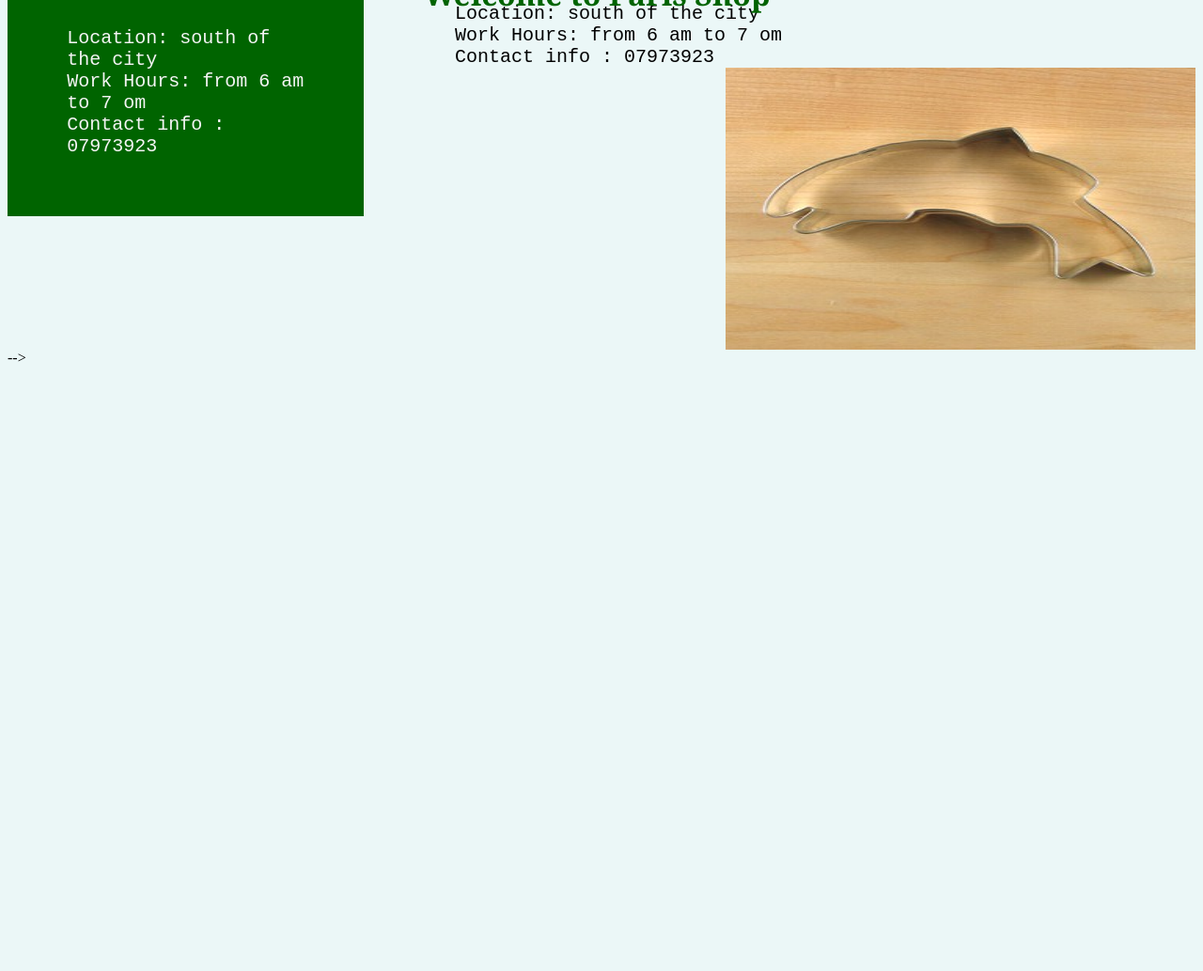
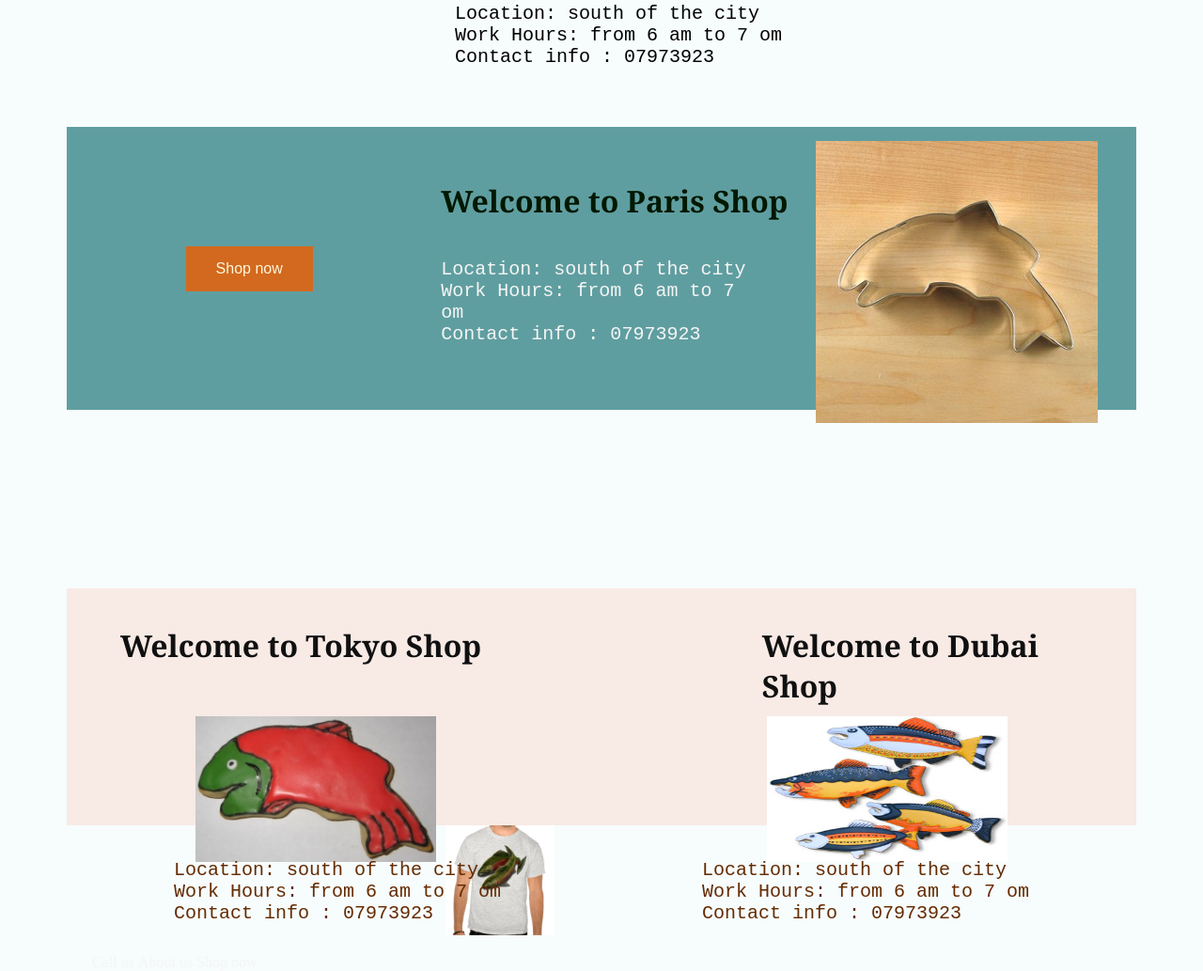
Before and after one commit to HaninHaidrah/cookie-stand, a plain HTML site: page index.html in a window 1280 px wide. Shown: the part 737-1770 px from the top of the page at 94% size. Before the commit the page ends 1135 px from the top, so only its background shows below. Drawn offline with Linux system fonts and the light colour scheme.

Commit message:
style img

```diff
--- a/css/style.css
+++ b/css/style.css
@@ -16,17 +16,10 @@ table,tr,th,td {
 
   margin-right: 50px;
   margin-left: 50px;
-          /* background-color:rgb(160, 147, 125); */
  font-family: 'Times New Roman', Times, serif;
-         height: 200px;;
+ height: 200px;
 
 }
-
-
-
-
-
-
 
 #div1{
 padding: 20px;
@@ -36,6 +29,7 @@ background-color: cornsilk;
 width: 100%;
 position: relative;
 }
+
 #div1 span ul li{
 display: inline-block;
 margin-left: 60px;
@@ -49,6 +43,7 @@ position: relative;
     bottom: 5%;
     right: 93%;
 }
+
 #div2{
 
 background-color: darkgreen;
@@ -59,6 +54,7 @@ width: 100%;
 position: relative;
 
 }
+
 #div2 span ul li{
     display:inline-block;
     margin: 0;
@@ -85,7 +81,7 @@ position: relative;
   }
 
   body{
-      background-color: rgb(235, 247, 247);
+      background-color: rgb(247, 252, 252);
   }
   #firstdiv{
       position: relative;
@@ -93,11 +89,6 @@ position: relative;
 
   #firstdiv img{
 
-
-    /* position: absolute;
-    right: 50%;
-    left: 55%;
-    bottom: 20%; */
     height: 140%;
     width: 30%;
     top:71%;
@@ -141,11 +132,6 @@ main div h2{
 
 #firstdiv1 img{
 
-
-  /* position: absolute;
-  right: 50%;
-  left: 55%;
-  bottom: 20%; */
   height: 140%;
   width: 30%;
   top:71%;
@@ -185,35 +171,33 @@ main #seconddiv p {
 
  main section{
   position: relative;
+  background-color: cadetblue;
+  padding: 10%;
+  margin-top: 15%;
+  margin-left: 5%;
+  margin-right: 5%;
 }
 
 
 #firstdiv2{
-    position: relative;
+    position: absolute;
+    top: 5%;
+    bottom: 70%;
+    left: 70%;
+    margin-bottom: 5%;
+
 }
-
-#firstdiv2 img{
-  height:300px;
-  width: 500px;
-  top:10%;
-  bottom: 70%;
-  margin-left: 70%;
-  margin-top: 10%;
-  float: right;
-}
-
-
-
 
 main #thirddiv h2{
 
   position: absolute;
-  top: 120%;
-  bottom: 5%;
+  top: 10%;
+  bottom: 50%;
   left: 35%;
   right: 0%;
-  color: darkgreen;
+  color: rgb(1, 24, 1);
   font-family: Cambria, Cochin, Georgia, Times, 'Times New Roman', serif;
+
 }
 
 
@@ -222,26 +206,108 @@ main div h2{
 }
 main #thirddiv p {
    position: absolute;
-   top: 150%;
-   right: 70%;
+   top: 40%;
+   left: 35%;
    font-family: monospace;
    font-size: 20px;
-   background-color: darkgreen;
+   /* background-color: rgb(165, 189, 165); */
    color: whitesmoke;
-   padding: 5%;
-}
-
-#sec2{
-position: relative;
-background-color: burlywood;
-margin:3%;
+   /* padding: 5%; */
 
 }
 
-#firstdiv3{
+button{
+  background-color: chocolate;
+  border: none;
+  color: cornsilk;
+  padding: 15px 32px;
+  text-align: center;
+  text-decoration: none;
+  display: inline-block;
+font-size: 16px;
+cursor: pointer;
+}
+
+
+
+main #sec2{
+  position: relative;
+  background-color: rgb(248, 234, 229);
+}
+
+#right{
+
+  float: right;
+
+}
+#right img{
+
+  padding: 10px;
+
+}
+
+#right p{
+  top: 105%;
+  right: 8%;
+  color:rgb(100, 43, 2);
+  /* background-color:cornsilk; */
+  padding: 2%;
+  margin-top: 0%;
+}
+main #right h2{
+
   position: absolute;
-  right: 30%;
-  top: 30%;
-  left: 60%;
-  bottom: 40%;
+  bottom: 90%;
+  top: 5%;
+  right: 15%;
+  left: 5%;
+  color:rgb(16, 16, 17);
+  font-family: Cambria, Cochin, Georgia, Times, 'Times New Roman', serif;
+
 }
+
+
+#left{
+
+  float: left;
+}
+
+#left img{
+
+  padding: 10px;
+  width: 276px;
+  height: 175px;
+}
+
+#left p{
+  top: 105%;
+  left: 8%;
+  color:rgb(100, 43, 2);
+  /* background-color:cornsilk; */
+  padding: 2%;
+  margin-top: 0%;
+
+}
+main #left h2{
+
+  position: absolute;
+  bottom: 90%;
+  top: 5%;
+  left: 65%;
+  right: 5%;
+  color:rgb(16, 16, 17);
+  font-family: Cambria, Cochin, Georgia, Times, 'Times New Roman', serif;
+}
+
+footer{
+  margin-right: 50px;
+  margin-left: 50px;
+ font-family: 'Times New Roman', Times, serif;
+ height: 100px;
+
+}
+footer #div3 span ul li{
+  display:inline-block;
+  /* margin-left: 250px; */
+  color: whitesmoke;
+}
--- a/index.html
+++ b/index.html
@@ -81,53 +81,62 @@
                     Work Hours: from 6 am to 7 om <br>
                     Contact info : 07973923
                 </p>
+                <button>Shop now</button>
             </div>
-        <!-- </section>
+        </section>
+
         <section id="sec2">
+            <div id="right">
+
+                <img src="img/fish.jpg" width="276px" height="175px">
+                <h2>Welcome to Tokyo Shop</h2>
+                <p> Location: south of the city <br>
+                    Work Hours: from 6 am to 7 om <br>
+                    Contact info : 07973923
+                </p>
 
 
+            </div>
 
+            <div id="left">
 
-                <img src="img/fish.jpg">
-
-
-            <div id="fourthdiv">
+                <img src="img/frosted-cookie.jpg">
                 <h2>Welcome to Dubai Shop</h2>
                 <p> Location: south of the city <br>
                     Work Hours: from 6 am to 7 om <br>
                     Contact info : 07973923
                 </p>
-            </div> -->
 
 
-            <!-- <div id="firstdiv4"> -->
-
-                <!-- <img src="img/frosted-cookie.jpg">
             </div>
 
-            <div id="fifthdiv">
-                <h2>Welcome to Dubai Shop</h2>
-                <p> Location: south of the city <br>
-                    Work Hours: from 6 am to 7 om <br>
-                    Contact info : 07973923
-                </p>
-            </div> -->
-            </section>
 
 
-            <!-- <section>
-                <h2>Visit Us</h2>
 
-
-                <img src="img/shirt.jpg">
-            </section> -->
 
     </main>
 
     <footer>
 
+        <div id="div3">
+            <img src="img/shirt.jpg" width="10%" height="100%">
+            <span>
+                <ul>
 
-    </footer> -->
+                    <li>Call us</li>
+                    <li>About us</li>
+                    <li>Shop now</li>
+
+
+                </ul>
+
+            </span>
+        </div>
+
+
+
+    </footer>
+
     <script src="js/app.js"></script>
 </body>
 
```
Lines whose indentation alone changed are shown as unchanged.
